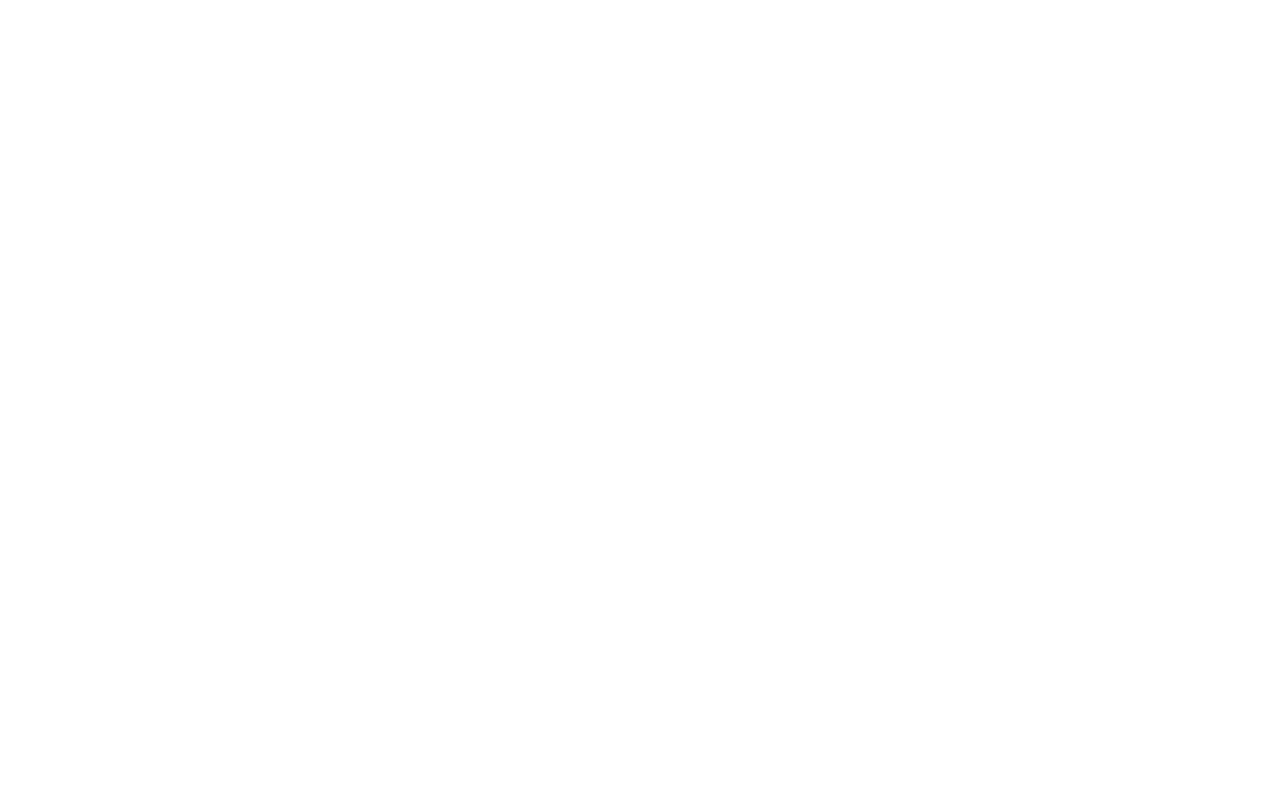
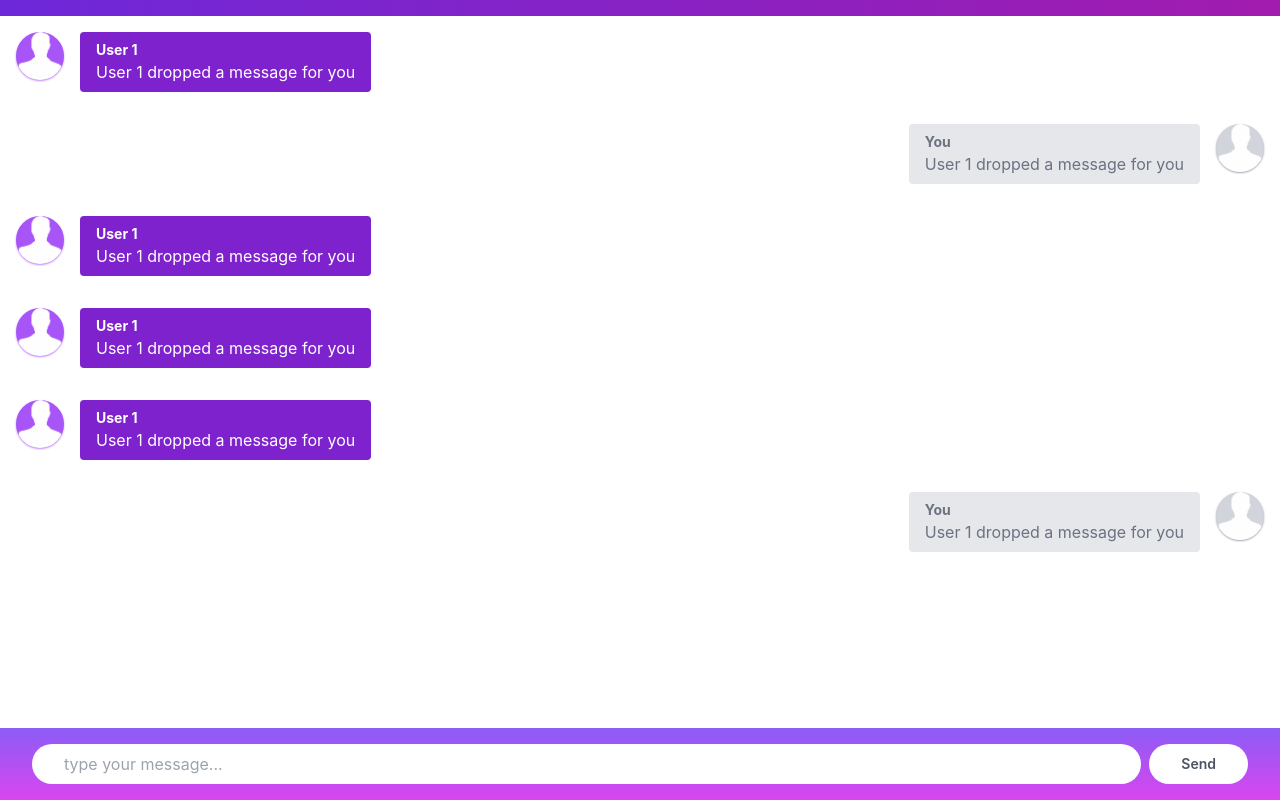
Before and after one commit to Donald0108/react-chat-app, a React (Create React App) app: page /chat-room in a window 1280 px wide. Built offline with nearby package versions, Linux system fonts and the light colour scheme.

Commit message:
Implement Chat app UI \n\n Created the login page to allow the user enter their name \n implemented the chat room UI to enable users have conversations.

```diff
--- a/package.json
+++ b/package.json
@@ -10,6 +10,8 @@
     "react": "^18.2.0",
     "react-dom": "^18.2.0",
     "react-redux": "^8.0.2",
+    "react-router": "^6.4.0",
+    "react-router-dom": "^6.4.0",
     "react-scripts": "5.0.1",
     "redux": "^4.2.0",
     "web-vitals": "^2.1.4"
--- a/src/App.js
+++ b/src/App.js
@@ -1,7 +1,19 @@
+import { BrowserRouter, Route, Routes } from "react-router-dom";
 import "./App.css";
+import ChatRoom from "./pages/chatRoom/ChatRoom";
+import Login from "./pages/login/Login";
 
 function App() {
-  return <div className="App"></div>;
+  return (
+    <div className="App">
+      <BrowserRouter>
+        <Routes>
+          <Route path="/" element={<Login />} />
+          <Route path="/chat-room" element={<ChatRoom />} />
+        </Routes>
+      </BrowserRouter>
+    </div>
+  );
 }
 
 export default App;
--- /dev/null
+++ b/src/components/incomingMessages/IncomingMessages.component.jsx
@@ -0,0 +1,18 @@
+import React from "react";
+import user from "../../assets/user.png";
+
+const IncomingMessages = () => {
+  return (
+    <div className="w-full flex justify-start gap-4">
+      <div className="rounded-full bg-purple-500 w-12 h-12 shadow-sm overflow-hidden shadow-purple-400">
+        <img src={user} alt="user avatar" className="h-full" />
+      </div>
+      <div className="flex flex-col items-start bg-purple-700 rounded w-max text-white py-2 px-4">
+        <div className="text-sm font-bold">User 1</div>
+        <div className="text">User 1 dropped a message for you</div>
+      </div>
+    </div>
+  );
+};
+
+export default IncomingMessages;
--- /dev/null
+++ b/src/components/outgoingMessages/OutgoingMessages.component.jsx
@@ -0,0 +1,18 @@
+import React from "react";
+import user from "../../assets/user.png";
+
+const OutgoingMessages = () => {
+  return (
+    <div className="w-full flex justify-end gap-4">
+      <div className="flex flex-col items-start bg-gray-200 rounded w-max text-gray-500 py-2 px-4">
+        <div className="text-sm font-bold">You</div>
+        <div className="text">User 1 dropped a message for you</div>
+      </div>
+      <div className="rounded-full bg-gray-300 w-12 h-12 shadow-sm overflow-hidden shadow-gray-400">
+        <img src={user} alt="user avatar" className="h-full" />
+      </div>
+    </div>
+  );
+};
+
+export default OutgoingMessages;
--- /dev/null
+++ b/src/pages/chatRoom/ChatRoom.jsx
@@ -0,0 +1,31 @@
+import React from "react";
+import IncomingMessages from "../../components/incomingMessages/IncomingMessages.component";
+import OutgoingMessages from "../../components/outgoingMessages/OutgoingMessages.component";
+
+const ChatRoom = () => {
+  return (
+    <div className="w-screen h-screen flex flex-col justify-between gap-4">
+      <div className="w-full h-4 bg-gradient-to-r from-violet-700 to-fuchsia-700"></div>
+      <section className="grow flex flex-col gap-8 px-4">
+        <IncomingMessages />
+        <OutgoingMessages />
+        <IncomingMessages />
+        <IncomingMessages />
+        <IncomingMessages />
+        <OutgoingMessages />
+      </section>
+      <form className="w-full py-4 px-8 bg-gradient-to-b from-violet-500 to-fuchsia-500 flex gap-2">
+        <input
+          type="text"
+          className="rounded-3xl grow py-2 px-8"
+          placeholder="type your message..."
+        />
+        <button className="text-gray-600 text-sm font-semibold rounded-3xl py-2 px-8 bg-white ">
+          Send
+        </button>
+      </form>
+    </div>
+  );
+};
+
+export default ChatRoom;
--- /dev/null
+++ b/src/pages/login/Login.jsx
@@ -0,0 +1,48 @@
+import React, { useRef, useState } from "react";
+import { useNavigate } from "react-router-dom";
+
+const Login = () => {
+  const navigate = useNavigate();
+  const [name, setName] = useState("");
+  const nameRef = useRef(null);
+
+  const onSubmit = (e) => {
+    e.preventDefault();
+    console.log(name);
+    if (name === "") {
+      alert("Please, enter your name!");
+      nameRef.current.focus();
+      return;
+    }
+    alert(`Welcome ${name}!`);
+    navigate("/chat-room", { replace: true });
+  };
+  return (
+    <div className="w-screen h-screen flex flex-col justify-center items-center">
+      <form className=" w-[320px] flex flex-col bg-gray-300 bg-opacity-25 backdrop-blur-sm gap-2 py-8 px-8 rounded-xl items-start">
+        <label className="text-md font-semibold" htmlFor="name">
+          Name <span className="text-red-500">*</span>
+        </label>
+        <input
+          ref={nameRef}
+          type="text"
+          name="name"
+          value={name}
+          onChange={(e) => setName(e.target.value)}
+          placeholder="name"
+          className="py-2 px-4 rounded-sm w-full"
+        />
+        <div className="w-full flex justify-center">
+          <button
+            onClick={onSubmit}
+            className="bg-purple-500 text-white mt-4 py-2 px-8 rounded-md font-semibold text-lg hover:bg-purple-800 duration-300"
+          >
+            Login
+          </button>
+        </div>
+      </form>
+    </div>
+  );
+};
+
+export default Login;
```
Also changed, not shown: src/assets/user.png (added), 1 other file (tests, documents, lock files or other folders).
